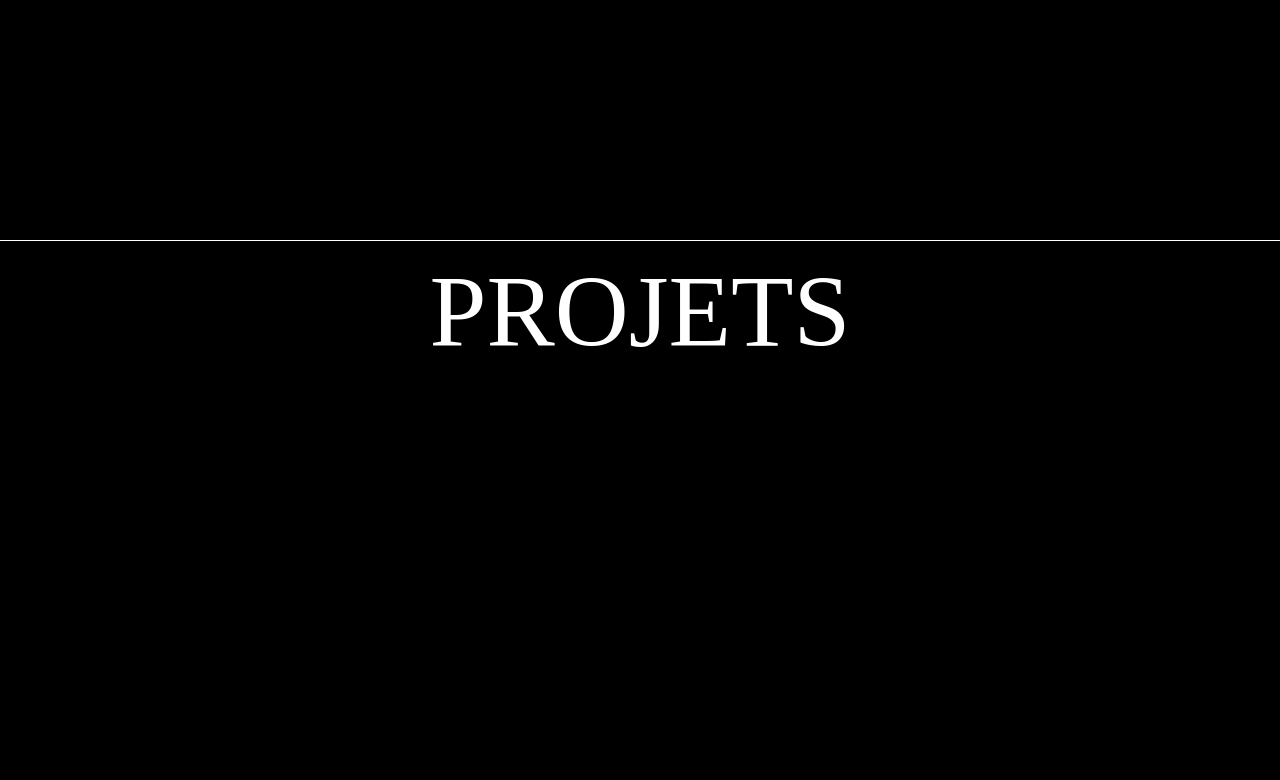
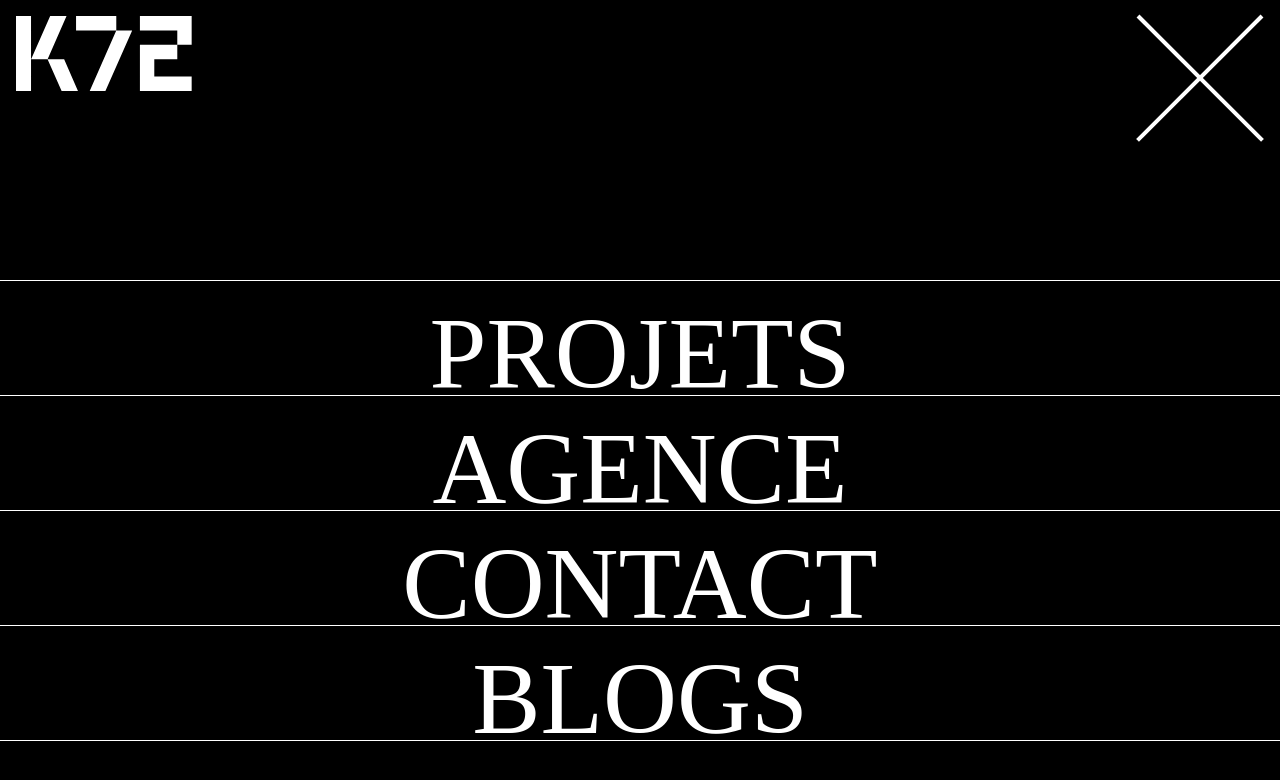
Before and after one commit to shalinivi07/k72-react-clone, a React (Vite) app in the folder k72-clone/: page / in a window 1280 px wide. Shown: the top 780 px of the page. Built offline with nearby package versions, Linux system fonts and the light colour scheme; a web font is replaced by a local one.

Commit message:
I have created full page navbar and its animation

```diff
--- a/k72-clone/src/components/navigation/FullScreenNav.jsx
+++ b/k72-clone/src/components/navigation/FullScreenNav.jsx
@@ -1,25 +1,93 @@
 import React from 'react'
+import heart from '../../assets/heart2.png'
+import cross from '../../assets/cross.svg'
 
 function FullScreenNav() {
     return (
-        <div className='h-screen overflow-x-hidden text-white py-60 w-full absolute bg-black'>
-            <div>
-                <div className='link relative border-t-1 border-white'>
-                    <h1 className='font-[font2] text-[8vw] uppercase text-center leading-[0.6] pt-10'>Projets</h1>
+        <div className='h-screen overflow-hidden text-white w-full absolute bg-black'>
+            <div className='flex justify-between p-4 items-start'>
+                <div className='w-44'>
+                    <svg className='w-full' xmlns="http://www.w3.org/2000/svg" viewBox="0 0 103 44">
+                        <path fill='white' fillRule="evenodd" d="M35.1441047,8.4486911 L58.6905011,8.4486911 L58.6905011,-1.3094819e-14 L35.1441047,-1.3094819e-14 L35.1441047,8.4486911 Z M20.0019577,0.000230366492 L8.83414254,25.3433089 L18.4876971,25.3433089 L29.5733875,0.000230366492 L20.0019577,0.000230366492 Z M72.5255345,0.000691099476 L72.5255345,8.44846073 L94.3991559,8.44846073 L94.3991559,16.8932356 L72.5275991,16.8932356 L72.5275991,19.5237906 L72.5255345,19.5237906 L72.5255345,43.9274346 L102.80937,43.9274346 L102.80937,35.4798953 L80.9357483,35.4798953 L80.9357483,25.3437696 L94.3996147,25.3428482 L94.3996147,16.8953089 L102.80937,16.8953089 L102.80937,0.000691099476 L72.5255345,0.000691099476 Z M-1.30398043e-14,43.9278953 L8.78642762,43.9278953 L8.78642762,0.0057591623 L-1.30398043e-14,0.0057591623 L-1.30398043e-14,43.9278953 Z M58.6849955,8.4486911 L43.1186904,43.9274346 L52.3166592,43.9274346 L67.9877996,8.4486911 L58.6849955,8.4486911 Z M18.4688864,25.3437696 L26.7045278,43.9278953 L36.2761871,43.9278953 L28.1676325,25.3375497 L18.4688864,25.3437696 Z"></path>
+                    </svg>
+                </div>
+                <div className='lg:h-32 h-[200px] w-[200px] lg:w-32 relative cursor-pointer'>
+                    <div className='lg:h-44 h-28 lg:w-1 w-0.5 -rotate-45 origin-top absolute bg-white'></div>
+                    <div className='lg:h-44 h-28 lg:w-1 w-0.5 right-0 rotate-45 origin-top absolute bg-white'></div>
+                </div>
+            </div>
+            <div className=' py-30'>
+                <div className='link relative  overflow-hidden border-t-1 border-white'>
+                    <h1 className='font-[font2] text-5xl lg:text-[8vw] text-center lg:leading-[0.8] lg:pt-8 pt-1 uppercase'>Projets</h1>
                     <div className='moveLink absolute text-black flex top-0 bg-[#D3FD50]'>
                         <div className='moveX flex items-center'>
-                            <h2 className='whitespace-nowrap font-[font2] text-[8vw] text-center leading-[0.6] uppercase'>POUR TOUR VOIR</h2>
-                            <img className='h-full rounded-full shrink w-96 object-cover' src="https://k72.ca/images/caseStudies/PJC/Thumbnails/PJC_SiteK72_Thumbnail_640x290.jpg?w=640&h=290&s=ac50a70feaaa2601b3aacad544c6045b" alt="" />
-                            <h2 className='whitespace-nowrap font-[font2] text-[8vw] text-center leading-[0.6] uppercase'>POUR TOUR VOIR</h2>
-                            <img className='h-full rounded-full shrink w-96 object-cover' src="https://k72.ca/images/caseStudies/iA_BRAND/Thumbnail.png?w=640&h=290&s=755b635c06d126151d64017fa1042a7c" alt="" />
+                            <h2 className='whitespace-nowrap font-[font2] lg:text-[8vw] text-5xl  text-center lg:leading-[0.8] lg:pt-10 pt-4 uppercase'>Pour Tout voir</h2>
+                            <img className='lg:h-36 h-14 rounded-full shrink-0 lg:w-96 w-32 object-cover' src="https://k72.ca/uploads/caseStudies/WIDESCAPE/WS---K72.ca---MenuThumbnail-640x290.jpg" alt="" />
+                            <h2 className='whitespace-nowrap font-[font2] lg:text-[8vw] text-5xl  text-center lg:leading-[0.8] lg:pt-10 pt-4 uppercase'>Pour Tout voir</h2>
+                            <img className='lg:h-36 h-14 rounded-full shrink-0 lg:w-96 w-32 object-cover' src="https://k72.ca/uploads/caseStudies/PJC/Thumbnails/PJC_SiteK72_Thumbnail_640x290-640x290.jpg" alt="" />
                         </div>
-                        <div className='flex items-center'>
-                            <h2 className='whitespace-nowrap font-[font2] text-[8vw] text-center leading-[0.6] uppercase'>POUR TOUR VOIR</h2>
-                            <img className='h-full rounded-full shrink w-96 object-cover' src="https://k72.ca/images/caseStudies/PJC/Thumbnails/PJC_SiteK72_Thumbnail_640x290.jpg?w=640&h=290&s=ac50a70feaaa2601b3aacad544c6045b" alt="" />
-                            <h2 className='whitespace-nowrap font-[font2] text-[8vw] text-center leading-[0.6] uppercase'>POUR TOUR VOIR</h2>
-                            <img className='h-full rounded-full shrink w-96 object-cover' src="https://k72.ca/images/caseStudies/iA_BRAND/Thumbnail.png?w=640&h=290&s=755b635c06d126151d64017fa1042a7c" alt="" />
+                        <div className='moveX flex items-center'>
+                            <h2 className='whitespace-nowrap font-[font2] lg:text-[8vw] text-5xl  text-center lg:leading-[0.8] lg:pt-10 pt-4 uppercase'>Pour Tout voir</h2>
+                            <img className='lg:h-36 h-14 rounded-full shrink-0 lg:w-96 w-32 object-cover' src="https://k72.ca/uploads/caseStudies/WIDESCAPE/WS---K72.ca---MenuThumbnail-640x290.jpg" alt="" />
+                            <h2 className='whitespace-nowrap font-[font2] lg:text-[8vw] text-5xl  text-center lg:leading-[0.8] lg:pt-10 pt-4 uppercase'>Pour Tout voir</h2>
+                            <img className='lg:h-36 h-14 rounded-full shrink-0 lg:w-96 w-32 object-cover' src="https://k72.ca/uploads/caseStudies/PJC/Thumbnails/PJC_SiteK72_Thumbnail_640x290-640x290.jpg" alt="" />
                         </div>
                     </div>
+
+                </div>
+                <div className='link relative overflow-hidden border-t-1 border-white'>
+                    <h1 className='font-[font2] text-5xl lg:text-[8vw] text-center lg:leading-[0.8] lg:pt-8 pt-1 uppercase'>Agence</h1>
+                    <div className='moveLink absolute text-black flex top-0 bg-[#D3FD50]'>
+                        <div className='moveX flex items-center'>
+                            <h2 className='whitespace-nowrap font-[font2] lg:text-[8vw] text-5xl  text-center lg:leading-[0.8] lg:pt-10 pt-4 uppercase'>Pour tout savoir</h2>
+                            <img className='lg:h-36 h-14 rounded-full shrink-0 lg:w-96 w-32 object-cover' src="https://k72.ca/images/teamMembers/blank_copie_2.jpg?w=640&h=290&s=b6f8d41383b2ee7821dcaec8b68295ec" alt="" />
+                            <h2 className='whitespace-nowrap font-[font2] lg:text-[8vw] text-5xl  text-center lg:leading-[0.8] lg:pt-10 pt-4 uppercase'>Pour tout savoir</h2>
+                            <img className='lg:h-36 h-14 rounded-full shrink-0 lg:w-96 w-32 object-cover' src="https://k72.ca/images/teamMembers/Carl_640X290.jpg?w=640&h=290&s=914a1d30b37d791492458db8753216d2" alt="" />
+                        </div>
+                        <div className='moveX flex items-center'>
+                            <h2 className='whitespace-nowrap font-[font2] lg:text-[8vw] text-5xl  text-center lg:leading-[0.8] lg:pt-10 pt-4 uppercase'>Pour tout savoir</h2>
+                            <img className='lg:h-36 h-14 rounded-full shrink-0 lg:w-96 w-32 object-cover' src="https://k72.ca/uploads/caseStudies/WIDESCAPE/WS---K72.ca---MenuThumbnail-640x290.jpg" alt="" />
+                            <h2 className='whitespace-nowrap font-[font2] lg:text-[8vw] text-5xl  text-center lg:leading-[0.8] lg:pt-10 pt-4 uppercase'>Pour tout savoir</h2>
+                            <img className='lg:h-36 h-14 rounded-full shrink-0 lg:w-96 w-32 object-cover' src="https://k72.ca/uploads/caseStudies/PJC/Thumbnails/PJC_SiteK72_Thumbnail_640x290-640x290.jpg" alt="" />
+                        </div>
+                    </div>
+
+                </div>
+                <div className='link relative overflow-hidden border-t-1 border-white'>
+                    <h1 className='font-[font2] text-5xl lg:text-[8vw] text-center lg:leading-[0.8] lg:pt-8 pt-1 uppercase'>Contact</h1>
+                    <div className='moveLink absolute text-black w-max flex top-0 bg-[#D3FD50]'>
+                        <div className='moveX flex items-center pr-20 gap-6 shrink-0'>
+                            <h2 className='whitespace-nowrap font-[font2] lg:text-[8vw] text-5xl  text-center lg:leading-[0.8] lg:pt-10 pt-4 uppercase'>Send us a fex</h2>
+                            <img className='w-30 h-30 lg:w-34 lg:h-34 object-contain ' src={heart} alt="" />
+                            <h2 className='whitespace-nowrap font-[font2] lg:text-[8vw] text-5xl  text-center  lg:leading-[0.8] lg:pt-10 pt-4 uppercase'>send us a fex</h2>
+                            <img className='w-30 h-30 lg:w-34 lg:h-34 object-contain ' src={heart} alt="" />
+                        </div>
+                        <div className='moveX flex items-center gap-6 pr-20 shrink-0'>
+                            <h2 className='whitespace-nowrap font-[font2] lg:text-[8vw] text-5xl  text-center  lg:leading-[0.8] lg:pt-10 pt-4 uppercase'>Send us a fex</h2>
+                            <img className='w-30 h-30  lg:w-34 lg:h-34 object-contain' src={heart} alt="" />
+                            <h2 className='whitespace-nowrap font-[font2] lg:text-[8vw] text-5xl  text-center lg:leading-[0.8] lg:pt-10 pt-4 uppercase'>Send us a fex</h2>
+                            <img className='w-30 h-30 lg:w-34 lg:h-34 object-contain' src={heart} alt="" />
+                        </div>
+                    </div>
+
+                </div>
+                <div className='link relative overflow-hidden border-y-1 border-white'>
+                    <h1 className='font-[font2] text-5xl lg:text-[8vw] text-center lg:leading-[0.8] lg:pt-8 pt-1 uppercase'>Blogs</h1>
+                    <div className='moveLink absolute text-black flex top-0 bg-[#D3FD50]'>
+                        <div className='moveX flex items-center'>
+                            <h2 className='whitespace-nowrap font-[font2] lg:text-[8vw] text-5xl  text-center lg:leading-[0.8] lg:pt-10 pt-4 uppercase'>read articles</h2>
+                            <img className='lg:h-36 h-14 rounded-full shrink-0 lg:w-96 w-32 object-cover' src="https://k72.ca/images/blog/blogImg/K72_article_ChatGPT_blogue.jpg?w=640&h=290&s=cec2aa341c22369e36e602c558c49e2a" alt="" />
+                            <h2 className='whitespace-nowrap font-[font2] lg:text-[8vw] text-5xl  text-center lg:leading-[0.8] lg:pt-10 pt-4 uppercase'>read articles</h2>
+                            <img className='lg:h-36 h-14 rounded-full shrink-0 lg:w-96 w-32 object-cover' src="https://k72.ca/uploads/blog/blogImg/ier.com-16107673482102220.gif" alt="" />
+                        </div>
+                        <div className='moveX flex items-center'>
+                            <h2 className='whitespace-nowrap font-[font2] lg:text-[8vw] text-5xl  text-center lg:leading-[0.8] lg:pt-10 pt-4 uppercase'>read articles</h2>
+                            <img className='lg:h-36 h-14 rounded-full shrink-0 lg:w-96 w-32 object-cover' src="https://k72.ca/images/blog/blogImg/K72_article_ChatGPT_blogue.jpg?w=640&h=290&s=cec2aa341c22369e36e602c558c49e2a" alt="" />
+                            <h2 className='whitespace-nowrap font-[font2] lg:text-[8vw] text-5xl  text-center lg:leading-[0.8] lg:pt-10 pt-4 uppercase'>read articles</h2>
+                            <img className='lg:h-36 h-14 rounded-full shrink-0 lg:w-96 w-32 object-cover' src="https://k72.ca/uploads/blog/blogImg/ier.com-16107673482102220.gif" alt="" />
+                        </div>
+                    </div>
+
                 </div>
             </div>
         </div>
--- a/k72-clone/src/index.css
+++ b/k72-clone/src/index.css
@@ -19,14 +19,17 @@
 
 .moveLink{
   opacity: 0;
-  transition:all 0.5s ease;
+  transition:all ease 0.3s;
+}
+.link:hover .moveLink{
+  opacity: 1;
 }
 
 @keyframes moveAnimation{
   from{
-    transform:translateX(0)
+    transform:translateX(0);
   }
   to{
-    transform:translateX(-100%)
+    transform:translateX(-100%);
   }
 }
```
Also changed, not shown: k72-clone/src/assets/cross.svg (added), k72-clone/src/assets/heart2.png (added).
